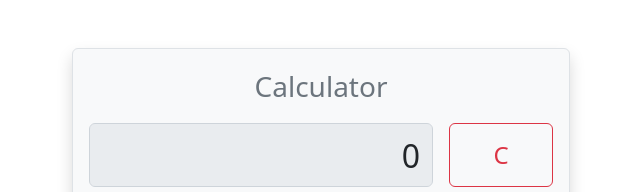
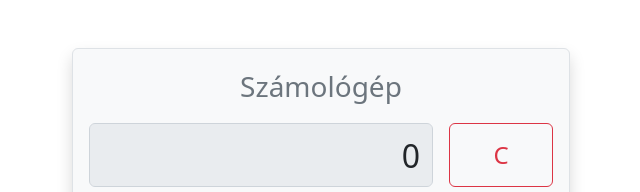
Before and after one commit to NyariDaniel/project.github.io, a plain HTML site: page index.html in a window 1280 px wide. Shown: the top 192 px of the page, 319-959 px from the left. Drawn offline with nearby package versions, Linux system fonts and the light colour scheme.

Commit message:
message megváltoztattam a captiont (Márió)

```diff
--- a/index.html
+++ b/index.html
@@ -24,7 +24,7 @@
         <div class="row">
             <div class="w-auto mx-auto border rounded shadow p-2 mt-5 mb-3 bg-light">
                 <table class="table mb-0">
-                    <caption class="caption-top text-center fs-3">Calculator</caption>
+                    <caption class="caption-top text-center fs-3">Számológép</caption>
                     <tbody>
                         <tr>
                             <td colspan="3" class="border-bottom-0">
```
